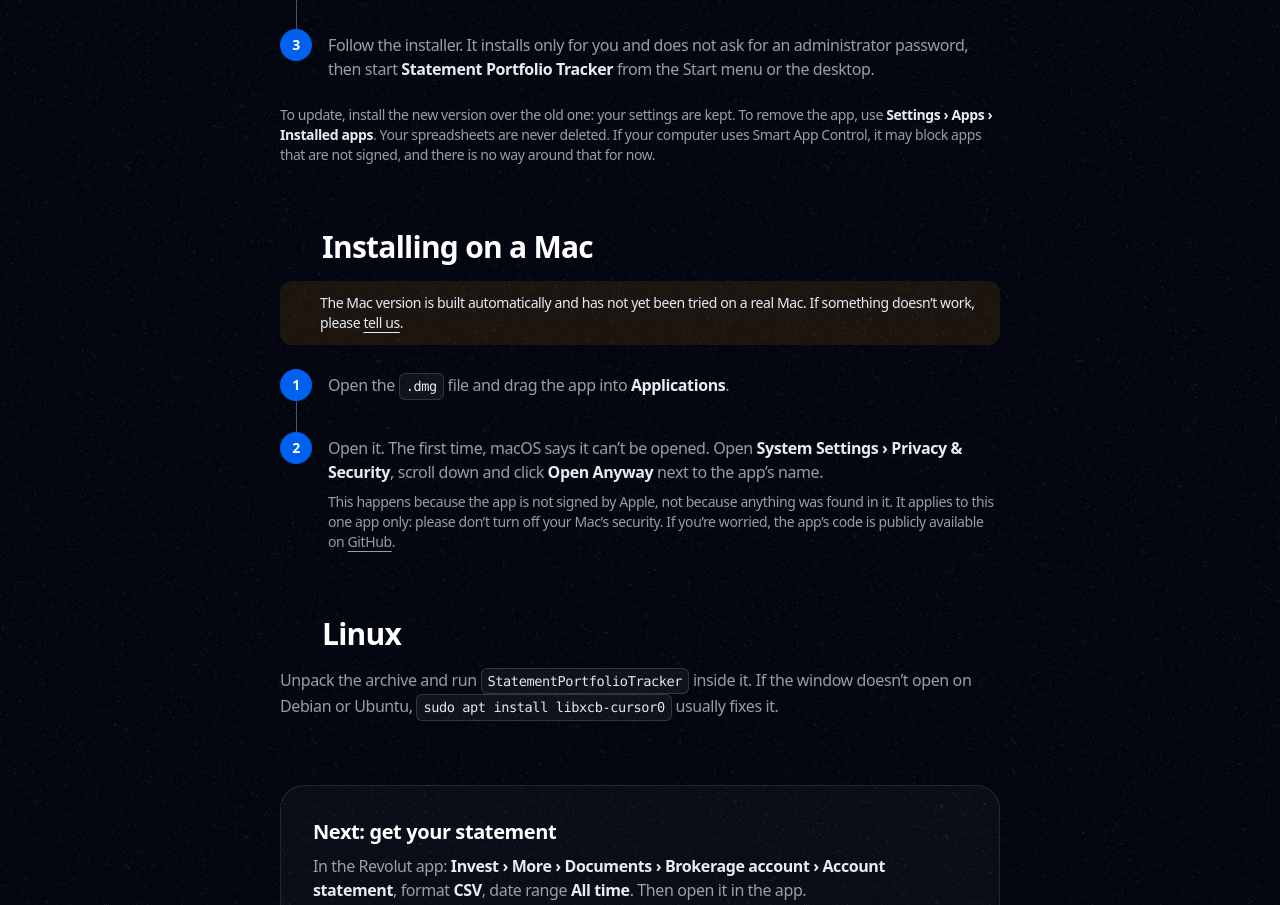
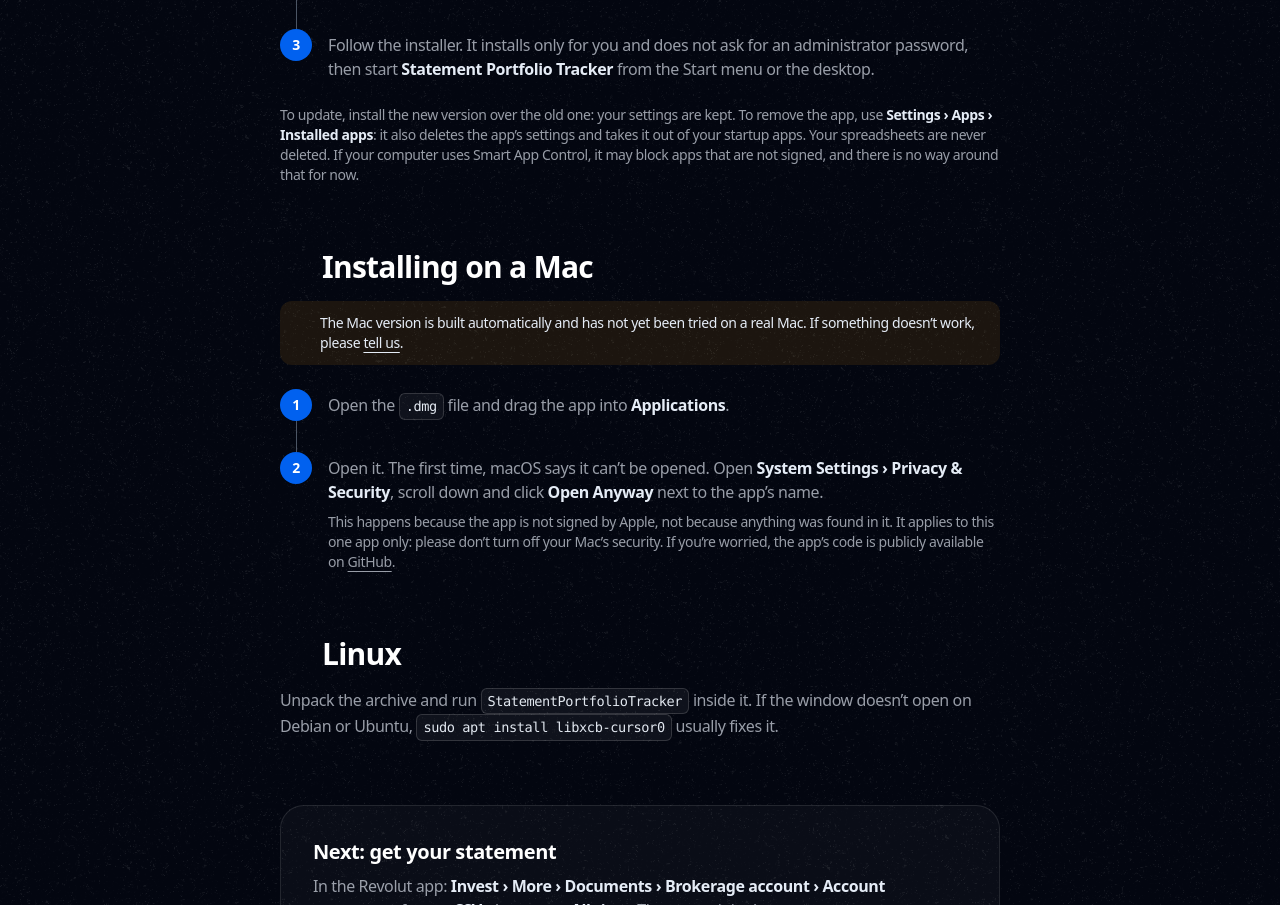
Before and after one commit to TiDeane/Statement-Portfolio-Tracker-website, an Astro site: page /download in a window 1280 px wide. Shown: the part 977-1882 px from the top of the page. Built offline with nearby package versions, Linux system fonts and the light colour scheme; Astro itself is replaced by a stand-in of ours; no server answers; some icons are missing.

Commit message:
docs: say what removing the app deletes

```diff
--- a/src/pages/download.astro
+++ b/src/pages/download.astro
@@ -139,8 +139,9 @@ const metadata = {
       <Timeline items={windowsSteps} numbered animate={false} classes={stepClasses} />
       <p class="mt-6 text-sm text-muted">
         To update, install the new version over the old one: your settings are kept. To remove the app, use
-        <b class="text-default">Settings › Apps › Installed apps</b>. Your spreadsheets are never deleted. If your
-        computer uses Smart App Control, it may block apps that are not signed, and there is no way around that for now.
+        <b class="text-default">Settings › Apps › Installed apps</b>: it also deletes the app’s settings and takes it
+        out of your startup apps. Your spreadsheets are never deleted. If your computer uses Smart App Control, it may
+        block apps that are not signed, and there is no way around that for now.
       </p>
     </div>
 
```
